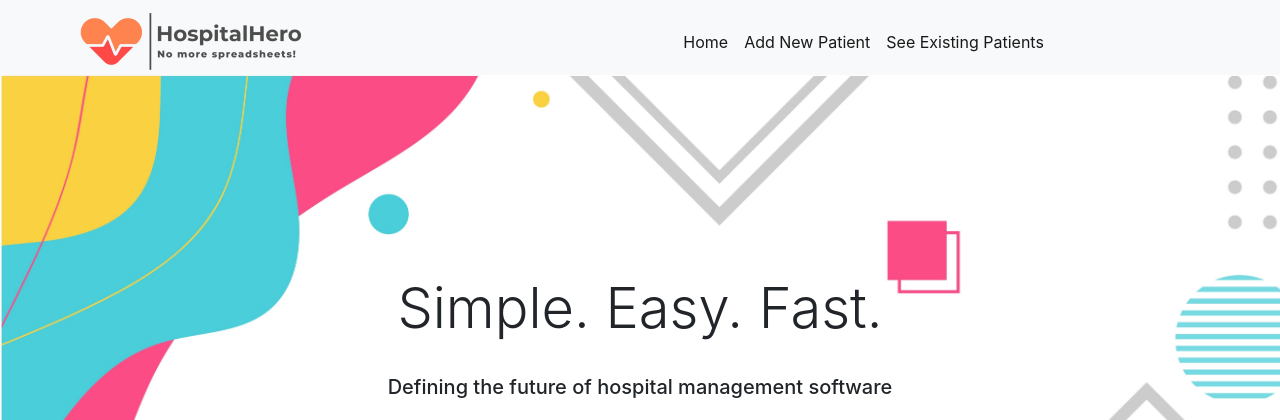
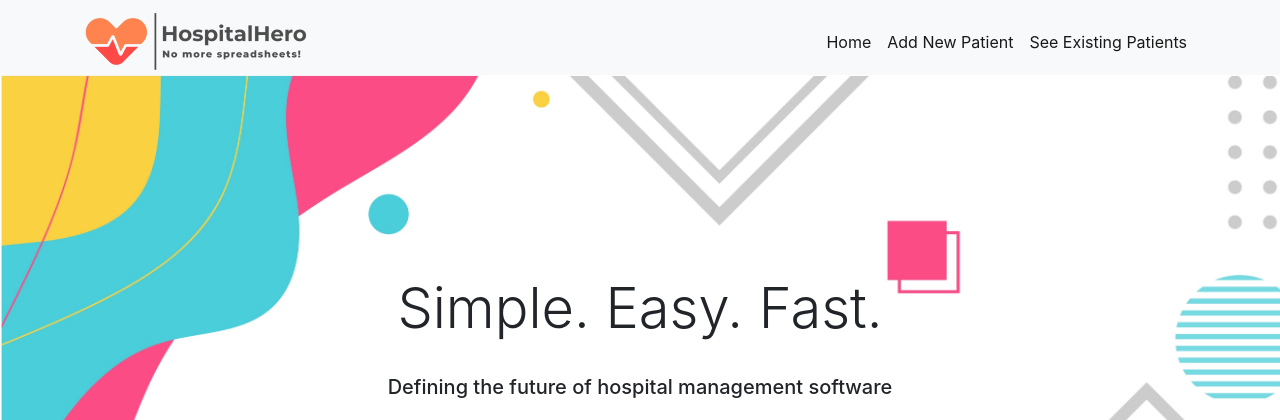
Before and after one commit to natelincyber/HospitalHero, a Flask app: page / in a window 1280 px wide. Shown: the top 420 px of the page. Run offline with Flask 2, Linux system fonts and the light colour scheme.

Commit message:
navbar adjustment

```diff
--- a/templates/base.html
+++ b/templates/base.html
@@ -14,11 +14,9 @@
      </head>
      <body>
           <nav class="navbar navbar-expand-sm navbar-light bg-light pb-0 mb-0">
-               <div class="container pr-0 pl-3 ml-5 mr-0">
+               <div class="container mx-auto">
                     <a class="navbar-brand" href="/"><img src="/static/main_navbar_logo.png"></a>
-               </div>
-               <div class="container">
-                    <ul class="navbar-nav mr-5 nav-fill">
+                    <ul class="navbar-nav mr-right">
                          <li class="nav-item active">
                               <a class="nav-link" href="/">Home<span class="sr-only">(current)</span></a>
                          </li>
```
